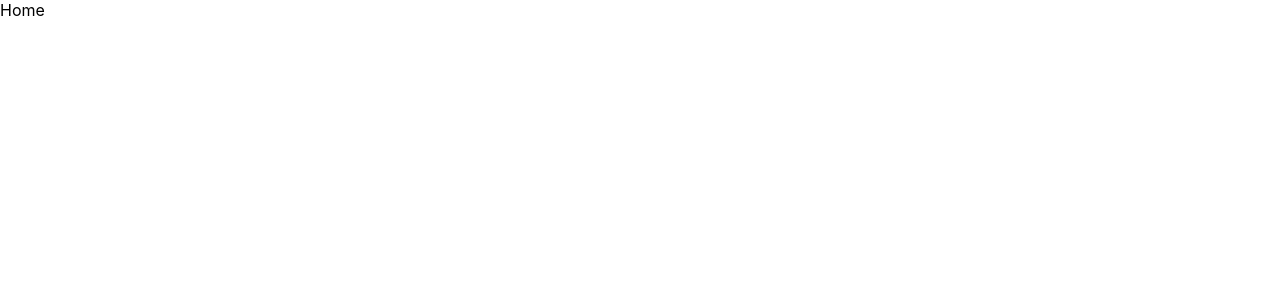
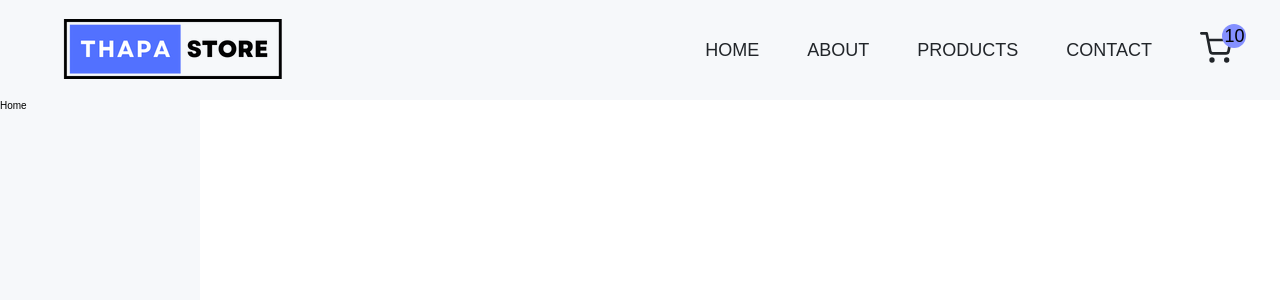
Before and after one commit to yogendra301295/trendss, a React (Create React App) app: page / in a window 1280 px wide. Shown: the top 300 px of the page. Built offline with nearby package versions, Linux system fonts and the light colour scheme.

Commit message:
route styledC header nav added

```diff
--- a/src/App.js
+++ b/src/App.js
@@ -7,11 +7,36 @@
 import SingleProduct from "./SingleProduct"
 import Cart from "./Cart";
 import ErrorPage from "./ErrorPage";
+import { GlobalStyle } from "./GlobalStyle";
+import { ThemeProvider } from "styled-components";
+import Header from "./Component/Header";
 
 const App = () => {
+ const theme = {
+  colors: {
+    text: "rgba(29 ,29 ,29 .8)",
+    white: "#fff",
+    black: "#212529",
+    helper: "#8490ff",
+    bg: "#F6F8FA",
+    footer_bg: "0a1435",
+    btn: "rgb(98, 84, 243, 0.5)",
+    hr: "#ffffff",
+    gradient: "linear-gradient(0deg, rgb(132 144 255) 0%, rgb(98 189 252) 100%)",
+    shadowSupport: "rgba(0, 0, 0, 0.16) 0px 1px 4px",
+
+  },
+  media:{
+    mobile : "768px",
+    tab: "998px",
+  }
+ };
+
   return (
-
+<ThemeProvider theme={theme}>
     <Router>
+    <GlobalStyle/>
+    <Header />
       <Routes>
         <Route path="/" element={<Home/>} />
         <Route path="/contact" element={<Contact /> } />
@@ -20,9 +45,9 @@
         <Route path="/singleProduct/:id" element={<SingleProduct /> } />
         <Route path="/cart" element={<Cart /> } />
         <Route path="*" element={<ErrorPage /> } />
-
       </Routes>
     </Router>
+    </ThemeProvider>
 
   );
 };
--- /dev/null
+++ b/src/Component/Header.js
@@ -0,0 +1,30 @@
+import React from 'react'
+import { NavLink } from 'react-router-dom'
+import styled from 'styled-components'
+import Nav from "./Nav"
+
+const Header = () => {
+  return (
+    <MainHeader>
+        <NavLink to="/">
+
+        <img src="./images/logo.png" alt="logo img"></img>
+
+        </NavLink>
+        <Nav></Nav>
+    </MainHeader>
+  )
+}
+const MainHeader = styled.header`
+  padding: 0 4.8rem;
+  height: 10rem;
+  background-color: ${({ theme }) => theme.colors.bg};
+  display: flex;
+  justify-content: space-between;
+  align-items: center;
+  position: relative;
+  .logo {
+    height: 5rem;
+  }
+`;
+export default Header
--- /dev/null
+++ b/src/Component/Nav.js
@@ -0,0 +1,226 @@
+import React, { useState } from "react";
+import { NavLink } from "react-router-dom";
+import styled from "styled-components";
+import { FiShoppingCart } from "react-icons/fi";
+import { CgMenu, CgClose } from "react-icons/cg";
+
+const Nav = () => {
+  const [menuIcon, setMenuIcon] = useState();
+
+  const Nav = styled.nav`
+    .navbar-lists {
+      display: flex;
+      gap: 4.8rem;
+      align-items: center;
+
+      .navbar-link {
+        &:link,
+        &:visited {
+          display: inline-block;
+          text-decoration: none;
+          font-size: 1.8rem;
+          font-weight: 500;
+          text-transform: uppercase;
+          color: ${({ theme }) => theme.colors.black};
+          transition: color 0.3s linear;
+        }
+
+        &:hover,
+        &:active {
+          color: ${({ theme }) => theme.colors.helper};
+        }
+      }
+    }
+
+    .mobile-navbar-btn {
+      display: none;
+      background-color: transparent;
+      cursor: pointer;
+      border: none;
+    }
+
+    .mobile-nav-icon[name="close-outline"] {
+      display: none;
+    }
+
+    .close-outline {
+      display: none;
+    }
+
+    .cart-trolley--link {
+      position: relative;
+
+      .cart-trolley {
+        position: relative;
+        font-size: 3.2rem;
+      }
+
+      .cart-total--item {
+        width: 2.4rem;
+        height: 2.4rem;
+        position: absolute;
+        background-color: #000;
+        color: #000;
+        border-radius: 50%;
+        display: grid;
+        place-items: center;
+        top: -20%;
+        left: 70%;
+        background-color: ${({ theme }) => theme.colors.helper};
+      }
+    }
+
+    .user-login--name {
+      text-transform: capitalize;
+    }
+
+    .user-logout,
+    .user-login {
+      font-size: 1.4rem;
+      padding: 0.8rem 1.4rem;
+    }
+
+    @media (max-width: ${({ theme }) => theme.media.mobile}) {
+      .mobile-navbar-btn {
+        display: inline-block;
+        z-index: 9999;
+        border: ${({ theme }) => theme.colors.black};
+
+        .mobile-nav-icon {
+          font-size: 4.2rem;
+          color: ${({ theme }) => theme.colors.black};
+        }
+      }
+
+      .active .mobile-nav-icon {
+        display: none;
+        font-size: 4.2rem;
+        position: absolute;
+        top: 30%;
+        right: 10%;
+        color: ${({ theme }) => theme.colors.black};
+        z-index: 9999;
+      }
+
+      .active .close-outline {
+        display: inline-block;
+      }
+
+      .navbar-lists {
+        width: 100vw;
+        height: 100vh;
+        position: absolute;
+        top: 0;
+        left: 0;
+        background-color: #fff;
+
+        display: flex;
+        justify-content: center;
+        align-items: center;
+        flex-direction: column;
+
+        visibility: hidden;
+        opacity: 0;
+        transform: translateX(100%);
+        /* transform-origin: top; */
+        transition: all 3s linear;
+      }
+
+      .active .navbar-lists {
+        visibility: visible;
+        opacity: 1;
+        transform: translateX(0);
+        z-index: 999;
+        transform-origin: right;
+        transition: all 3s linear;
+
+        .navbar-link {
+          font-size: 4.2rem;
+        }
+      }
+      .cart-trolley--link {
+        position: relative;
+
+        .cart-trolley {
+          position: relative;
+          font-size: 5.2rem;
+        }
+
+        .cart-total--item {
+          width: 4.2rem;
+          height: 4.2rem;
+          font-size: 2rem;
+        }
+      }
+
+      .user-logout,
+      .user-login {
+        font-size: 2.2rem;
+        padding: 0.8rem 1.4rem;
+      }
+    }
+  `;
+
+  return (
+    <Nav>
+      <div className={menuIcon ? "navbar active" : "navbar"}>
+        <ul className="navbar-lists">
+          <li>
+            <NavLink
+              to="/"
+              className="navbar-link "
+              onClick={() => setMenuIcon(false)}>
+              Home
+            </NavLink>
+          </li>
+          <li>
+            <NavLink
+              to="/about"
+              className="navbar-link "
+              onClick={() => setMenuIcon(false)}>
+              About
+            </NavLink>
+          </li>
+          <li>
+            <NavLink
+              to="/products"
+              className="navbar-link "
+              onClick={() => setMenuIcon(false)}>
+              Products
+            </NavLink>
+          </li>
+          <li>
+            <NavLink
+              to="/contact"
+              className="navbar-link "
+              onClick={() => setMenuIcon(false)}>
+              Contact
+            </NavLink>
+          </li>
+          <li>
+            <NavLink to="/cart" className="navbar-link cart-trolley--link">
+              <FiShoppingCart className="cart-trolley" />
+              <span className="cart-total--item"> 10 </span>
+            </NavLink>
+          </li>
+        </ul>
+
+        {/* two button for open and close of menu */}
+        <div className="mobile-navbar-btn">
+          <CgMenu
+            name="menu-outline"
+            className="mobile-nav-icon"
+            onClick={() => setMenuIcon(true)}
+          />
+          <CgClose
+            name="close-outline"
+            className="mobile-nav-icon close-outline"
+            onClick={() => setMenuIcon(false)}
+          />
+        </div>
+      </div>
+    </Nav>
+  );
+};
+
+export default Nav;
--- a/src/Home.js
+++ b/src/Home.js
@@ -1,11 +1,17 @@
 import React from 'react'
+import styled from 'styled-components'
 
 const Home = () => {
   return (
-    <div>
+    <Wrapper className='test'> Home</Wrapper>
+  )
+};
 
-    Home</div>
-  )
-}
+const Wrapper = styled.section`
+background-color: ${({theme})=>theme.colors.bg};
+width:20rem;
+height:20rem;
 
-export default Home
+`;
+
+export default Home;
```
